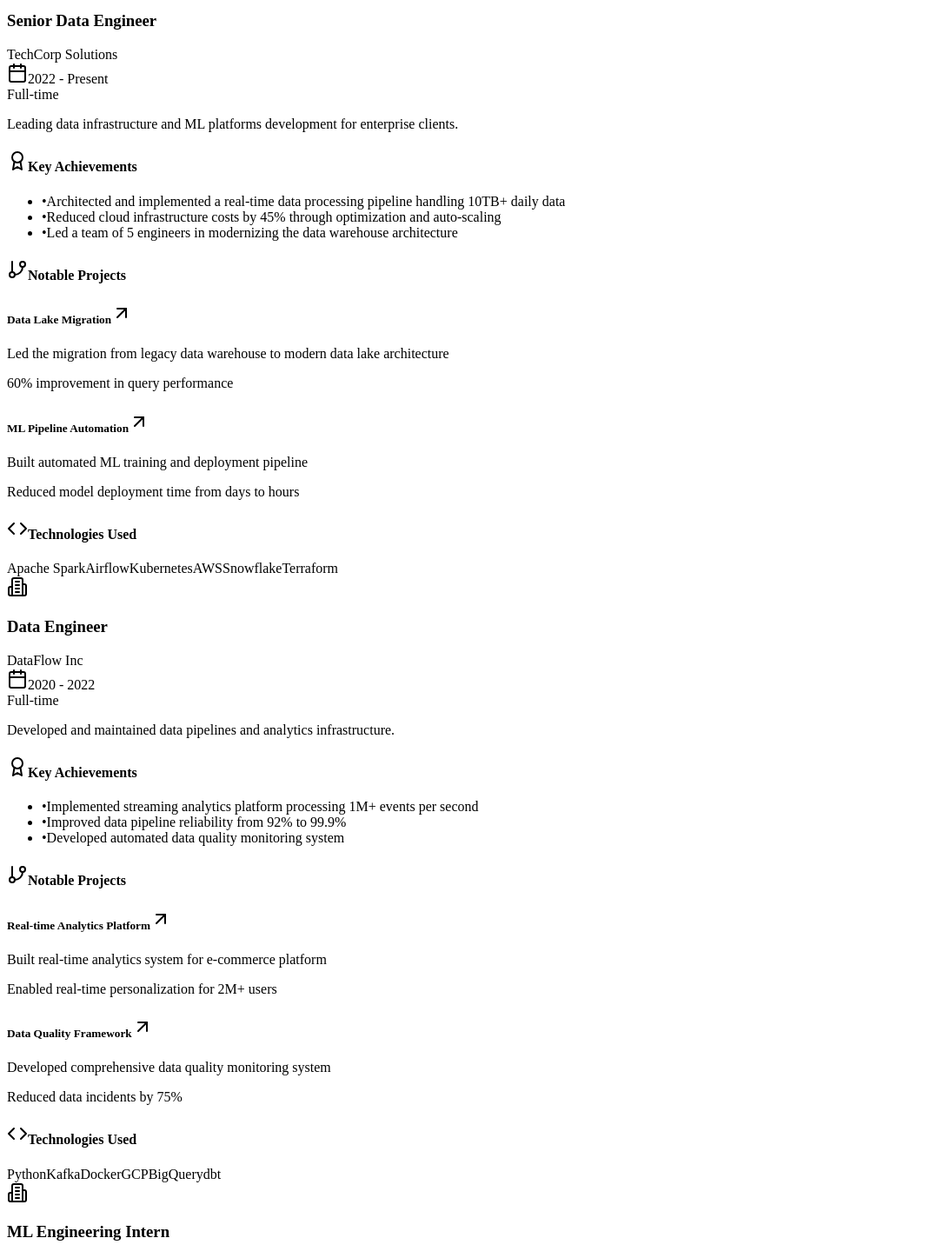
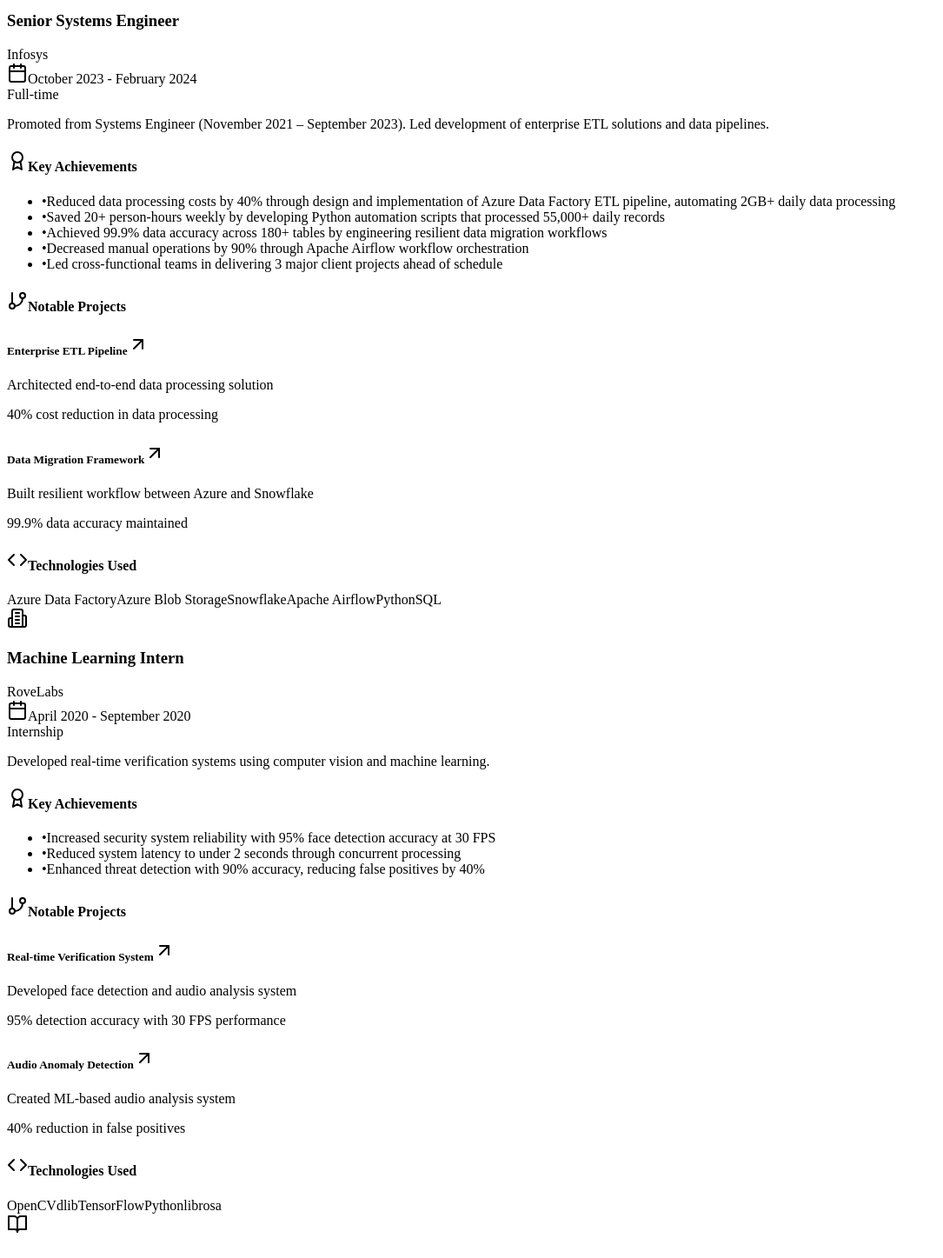
Before and after one commit to SachinShet73/portfolio-website, a React (Create React App) app: page / in a window 1280 px wide. Shown: the part 6120-7567 px from the top of the page at 87% size, without its empty margins (0-1085 px from the left). Built offline with nearby package versions, Linux system fonts and the light colour scheme; the HTML template or start-up script is replaced by a standard one.

Commit message:
made changes to the experience section

```diff
--- a/src/components/ExperienceSection.jsx
+++ b/src/components/ExperienceSection.jsx
@@ -7,95 +7,69 @@
 
   const experiences = [
     {
-      title: "Senior Data Engineer",
-      company: "TechCorp Solutions",
-      location: "San Francisco, CA",
-      period: "2022 - Present",
+      title: "Senior Systems Engineer",
+      company: "Infosys",
+      location: "Bangalore, India",
+      period: "October 2023 - February 2024",
       type: "Full-time",
-      description: "Leading data infrastructure and ML platforms development for enterprise clients.",
+      description: "Promoted from Systems Engineer (November 2021 – September 2023). Led development of enterprise ETL solutions and data pipelines.",
       achievements: [
-        "Architected and implemented a real-time data processing pipeline handling 10TB+ daily data",
-        "Reduced cloud infrastructure costs by 45% through optimization and auto-scaling",
-        "Led a team of 5 engineers in modernizing the data warehouse architecture"
+        "Reduced data processing costs by 40% through design and implementation of Azure Data Factory ETL pipeline, automating 2GB+ daily data processing",
+        "Saved 20+ person-hours weekly by developing Python automation scripts that processed 55,000+ daily records",
+        "Achieved 99.9% data accuracy across 180+ tables by engineering resilient data migration workflows",
+        "Decreased manual operations by 90% through Apache Airflow workflow orchestration",
+        "Led cross-functional teams in delivering 3 major client projects ahead of schedule"
       ],
       technologies: [
-        "Apache Spark",
-        "Airflow",
-        "Kubernetes",
-        "AWS",
+        "Azure Data Factory",
+        "Azure Blob Storage",
         "Snowflake",
-        "Terraform"
+        "Apache Airflow",
+        "Python",
+        "SQL"
       ],
       projects: [
         {
-          name: "Data Lake Migration",
-          description: "Led the migration from legacy data warehouse to modern data lake architecture",
-          impact: "60% improvement in query performance"
+          name: "Enterprise ETL Pipeline",
+          description: "Architected end-to-end data processing solution",
+          impact: "40% cost reduction in data processing"
         },
         {
-          name: "ML Pipeline Automation",
-          description: "Built automated ML training and deployment pipeline",
-          impact: "Reduced model deployment time from days to hours"
+          name: "Data Migration Framework",
+          description: "Built resilient workflow between Azure and Snowflake",
+          impact: "99.9% data accuracy maintained"
         }
       ]
     },
     {
-      title: "Data Engineer",
-      company: "DataFlow Inc",
-      location: "New York, NY",
-      period: "2020 - 2022",
-      type: "Full-time",
-      description: "Developed and maintained data pipelines and analytics infrastructure.",
+      title: "Machine Learning Intern",
+      company: "RoveLabs",
+      location: "Davangere, India",
+      period: "April 2020 - September 2020",
+      type: "Internship",
+      description: "Developed real-time verification systems using computer vision and machine learning.",
       achievements: [
-        "Implemented streaming analytics platform processing 1M+ events per second",
-        "Improved data pipeline reliability from 92% to 99.9%",
-        "Developed automated data quality monitoring system"
+        "Increased security system reliability with 95% face detection accuracy at 30 FPS",
+        "Reduced system latency to under 2 seconds through concurrent processing",
+        "Enhanced threat detection with 90% accuracy, reducing false positives by 40%"
       ],
       technologies: [
+        "OpenCV",
+        "dlib",
+        "TensorFlow",
         "Python",
-        "Kafka",
-        "Docker",
-        "GCP",
-        "BigQuery",
-        "dbt"
+        "librosa"
       ],
       projects: [
         {
-          name: "Real-time Analytics Platform",
-          description: "Built real-time analytics system for e-commerce platform",
-          impact: "Enabled real-time personalization for 2M+ users"
+          name: "Real-time Verification System",
+          description: "Developed face detection and audio analysis system",
+          impact: "95% detection accuracy with 30 FPS performance"
         },
         {
-          name: "Data Quality Framework",
-          description: "Developed comprehensive data quality monitoring system",
-          impact: "Reduced data incidents by 75%"
-        }
-      ]
-    },
-    {
-      title: "ML Engineering Intern",
-      company: "AI Solutions Lab",
-      location: "Remote",
-      period: "Summer 2020",
-      type: "Internship",
-      description: "Worked on machine learning model deployment and optimization.",
-      achievements: [
-        "Developed automated model retraining pipeline",
-        "Implemented A/B testing framework for model deployment",
-        "Created monitoring dashboard for model performance"
-      ],
-      technologies: [
-        "PyTorch",
-        "MLflow",
-        "FastAPI",
-        "Redis",
-        "PostgreSQL"
-      ],
-      projects: [
-        {
-          name: "Model Monitoring System",
-          description: "Built comprehensive monitoring system for ML models",
-          impact: "Reduced model degradation detection time by 80%"
+          name: "Audio Anomaly Detection",
+          description: "Created ML-based audio analysis system",
+          impact: "40% reduction in false positives"
         }
       ]
     }
```
